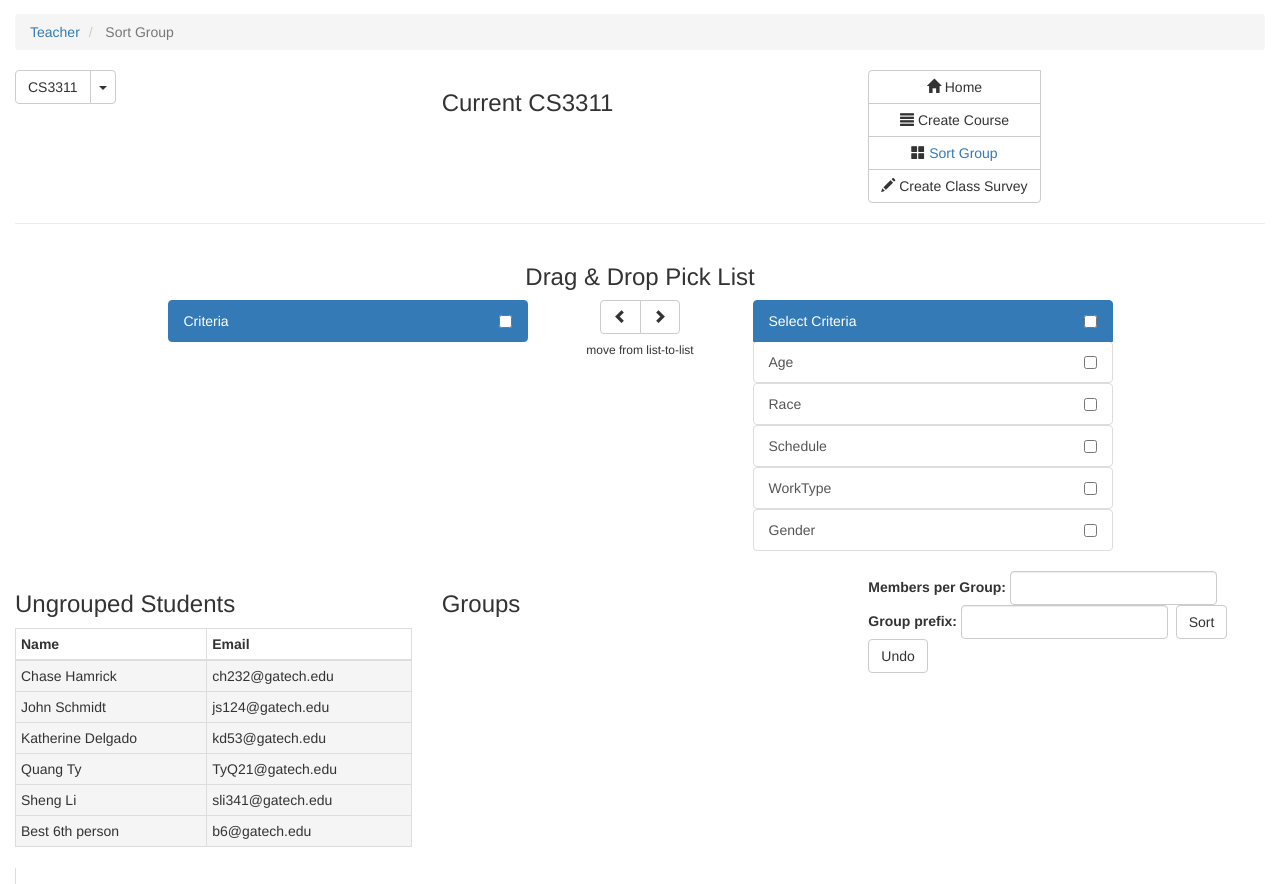
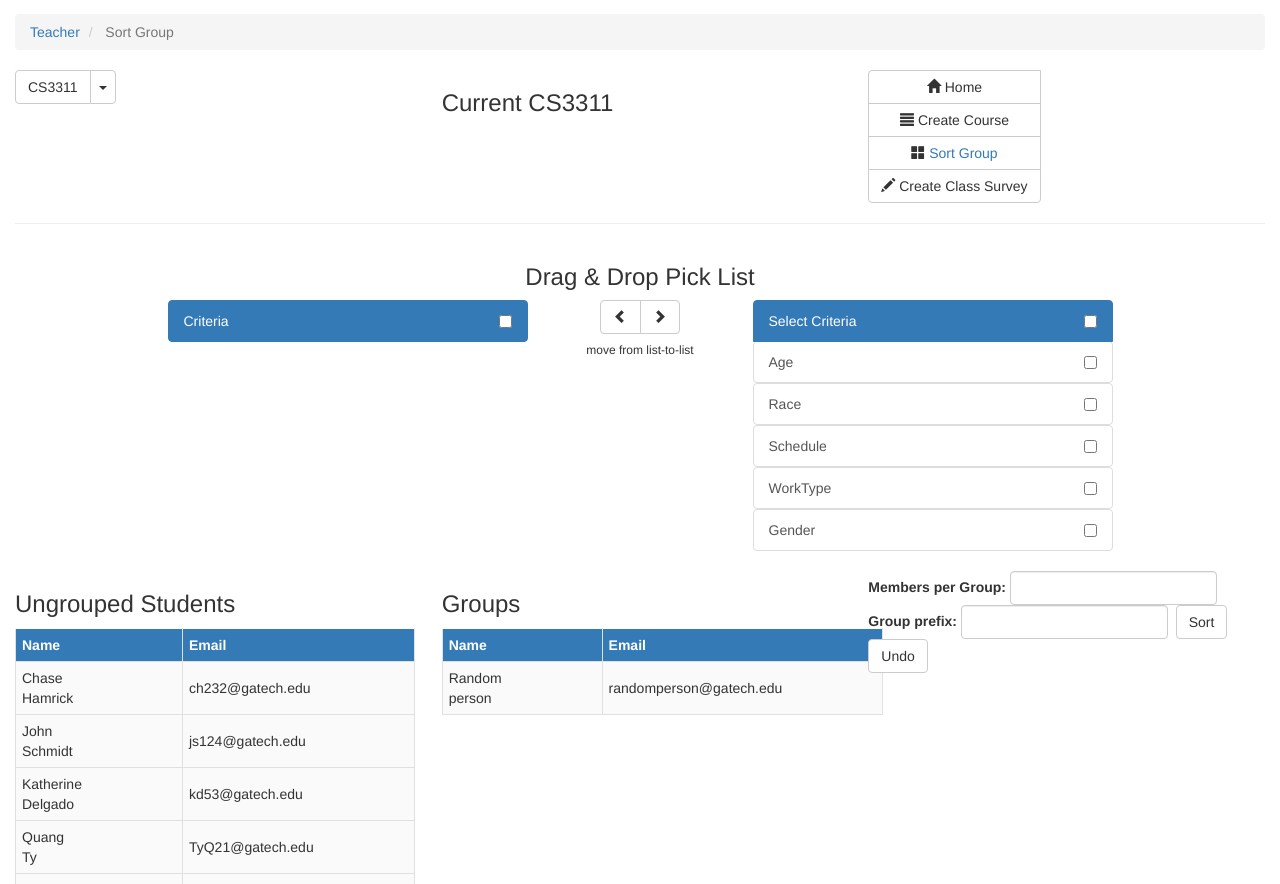
Before and after one commit to ColdCache/gatechconnect, a plain HTML site: page teacher.html in a window 1280 px wide. Shown: the part 58-942 px from the top of the page. Drawn offline with nearby package versions, Linux system fonts and the light colour scheme.

Commit message:
Visual changes + use JQuery UI + drag/drop works
Added some CSS to make the tables have blue headers to match the rest of the page, instead of using the default html ones. Fixed some spacing things. Added JQuery UI as a script for the teacher page in order to get drag-and-drop to function. Added a temporary table for some arbitrary group to show that dragging and dropping works from the ungrouped students table to the group table.

```diff
--- /dev/null
+++ b/css/teacher.css
@@ -0,0 +1,21 @@
+table .student-table {
+    border:#ccc 1px solid;
+}
+
+.student-table th {
+    color: #fff;
+    background: #337ab7;
+}
+
+.student-table tr td,
+.student-table tr th {
+    border-top: 1px solid #ffffff;
+    border-bottom:1px solid #e0e0e0;
+    border-left: 1px solid #e0e0e0;
+    border-right: 1px solid #e0e0e0;
+    padding: 6px 100px 6px 6px;
+}
+
+.student-table tr td {
+    background: #fafafa;
+}
--- a/js/teacher.js
+++ b/js/teacher.js
@@ -0,0 +1,10 @@
+$(document).ready(function () {
+  $("tbody.connect-groups").sortable({
+      connectWith: ".connect-groups",
+      items: "> tr:not(:first)",
+      appendTo: "parent",
+      helper: "clone",
+      cursor: "move",
+      zIndex: 999990
+  });
+});
--- a/teacher.html
+++ b/teacher.html
@@ -12,6 +12,7 @@
 
     <link href="css/bootstrap.min.css" rel="stylesheet">
 	<link href="css/style.css" rel="stylesheet">
+	<link href="css/teacher.css" rel="stylesheet">
 
   </head>
   <body>
@@ -229,79 +230,35 @@
 									</div>
 								</div>
 							</grammarly>
-							<table class="table table-condensed table-hover table-bordered" id="ungrouped-students">
-								<thead>
+							<table class="student-table">
+								<tbody class="connect-groups" id="ungrouped-students">
 									<tr>
-
-										<th>
-											Name
-										</th>
-										<th>
-											Email
-										</th>
-
+										<th>Name</th>
+										<th>Email</th>
 									</tr>
-								</thead>
-								<tbody style= "visibility: visible;" id="ungroupedlist">
-									<tr class="active">
-
-										<td>
-											Chase Hamrick
-										</td>
-										<td>
-											ch232@gatech.edu
-										</td>
-
+									<tr>
+										<td>Chase Hamrick</td>
+										<td>ch232@gatech.edu</td>
 									</tr>
-									<tr class="active">
-
-										<td>
-											John Schmidt
-										</td>
-										<td>
-											js124@gatech.edu
-										</td>
-
+									<tr>
+										<td>John Schmidt</td>
+										<td>js124@gatech.edu</td>
 									</tr>
-									<tr class="active">
-
-										<td>
-											Katherine Delgado
-										</td>
-										<td>
-											kd53@gatech.edu
-										</td>
-
+									<tr>
+										<td>Katherine Delgado</td>
+										<td>kd53@gatech.edu</td>
 									</tr>
-									<tr class="active">
-
-										<td>
-											Quang Ty
-										</td>
-										<td>
-											TyQ21@gatech.edu
-										</td>
-
+									<tr>
+										<td>Quang Ty</td>
+										<td>TyQ21@gatech.edu</td>
 									</tr>
-									<tr class="active">
-
-										<td>
-											Sheng Li
-										</td>
-										<td>
-											sli341@gatech.edu
-										</td>
-
+									<tr>
+										<td>Sheng Li</td>
+										<td>sli341@gatech.edu</td>
 									</tr>
-									<tr class="active">
-
-										<td>
-											Best 6th person
-										</td>
-										<td>
-											b6@gatech.edu
-										</td>
-
+									<tr>
+										<td>Best 6th person</td>
+										<td>b6@gatech.edu</td>
 									</tr>
 								</tbody>
 							</table>
@@ -326,6 +283,20 @@
 							<h3>
 								Groups
 							</h3>
+							<div id="groups">
+								<table class="student-table">
+										<tbody class="connect-groups" id="group1">
+											<tr>
+												<th>Name</th>
+												<th>Email</th>
+											</tr>
+											<tr>
+												<td>Random person</td>
+												<td>randomperson@gatech.edu</td>
+											</tr>
+										</tbody>
+								</table>
+							</div>
 							<grammarly>
 								<div class="_e725ae-textarea_btn _e725ae-show _e725ae-anonymous _e725ae-field_hovered">
 									<div class="_e725ae-transform_wrap">
@@ -449,8 +420,6 @@
 							Undo
 						</button>
 					</form>
-
-
 				</div>
 			</div>
 		</div>
@@ -459,9 +428,9 @@
 	<footer class="container-fluid text-center">
 	<p>GeorgiaTechConnect <br />Contact: teamcoldcache@gmail.com</p>
 	</footer>
-
 	<script src="https://ajax.googleapis.com/ajax/libs/angularjs/1.6.4/angular.min.js"></script>
 	<script src="js/jquery.min.js"></script>
+	<script src="https://ajax.googleapis.com/ajax/libs/jqueryui/1.9.2/jquery-ui.min.js"></script>
     <script src="js/bootstrap.min.js"></script>
 	<script src="js/scripts.js"></script>
 	<script src="js/teacher.js"></script>
```
Lines whose indentation alone changed are shown as unchanged.
